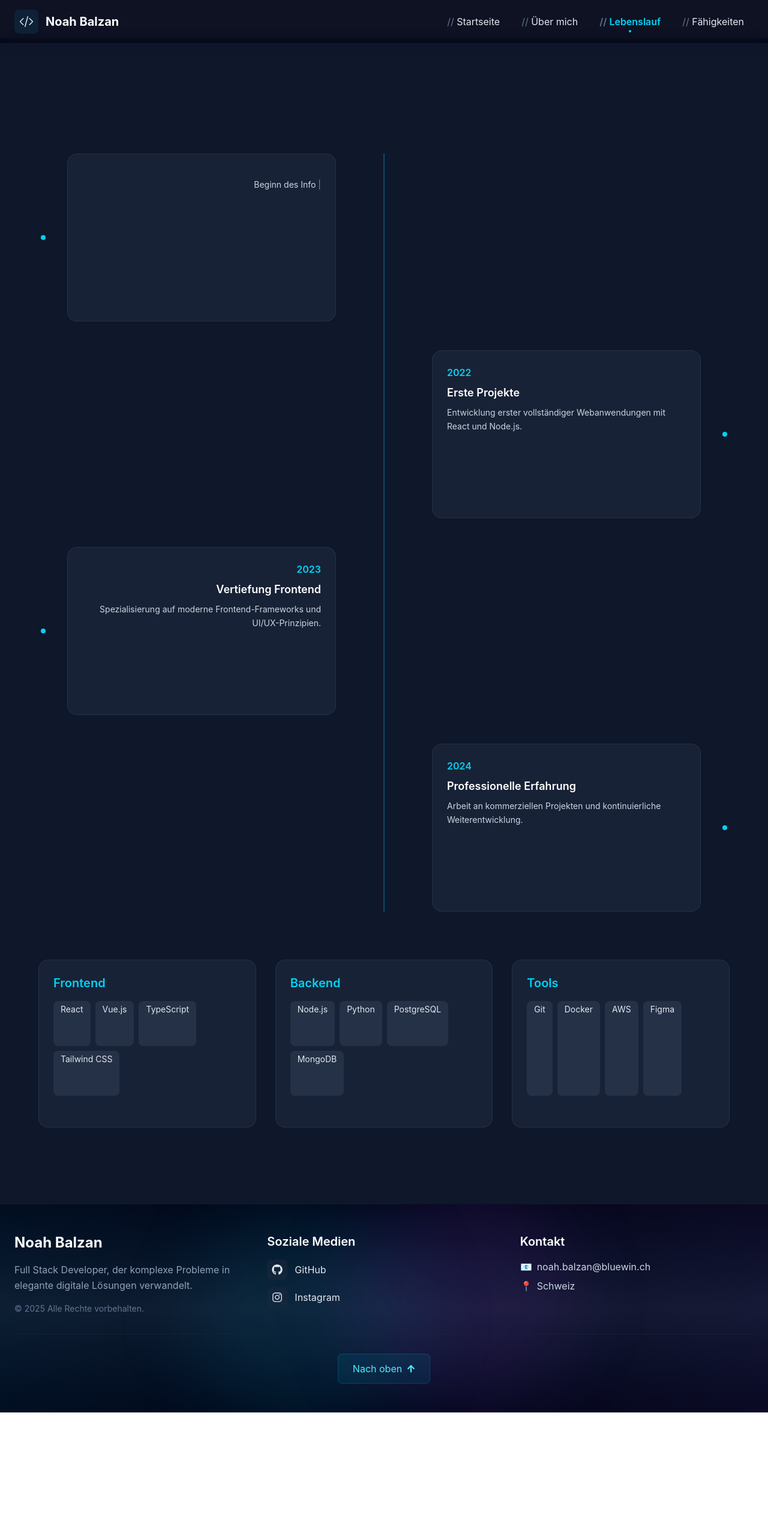
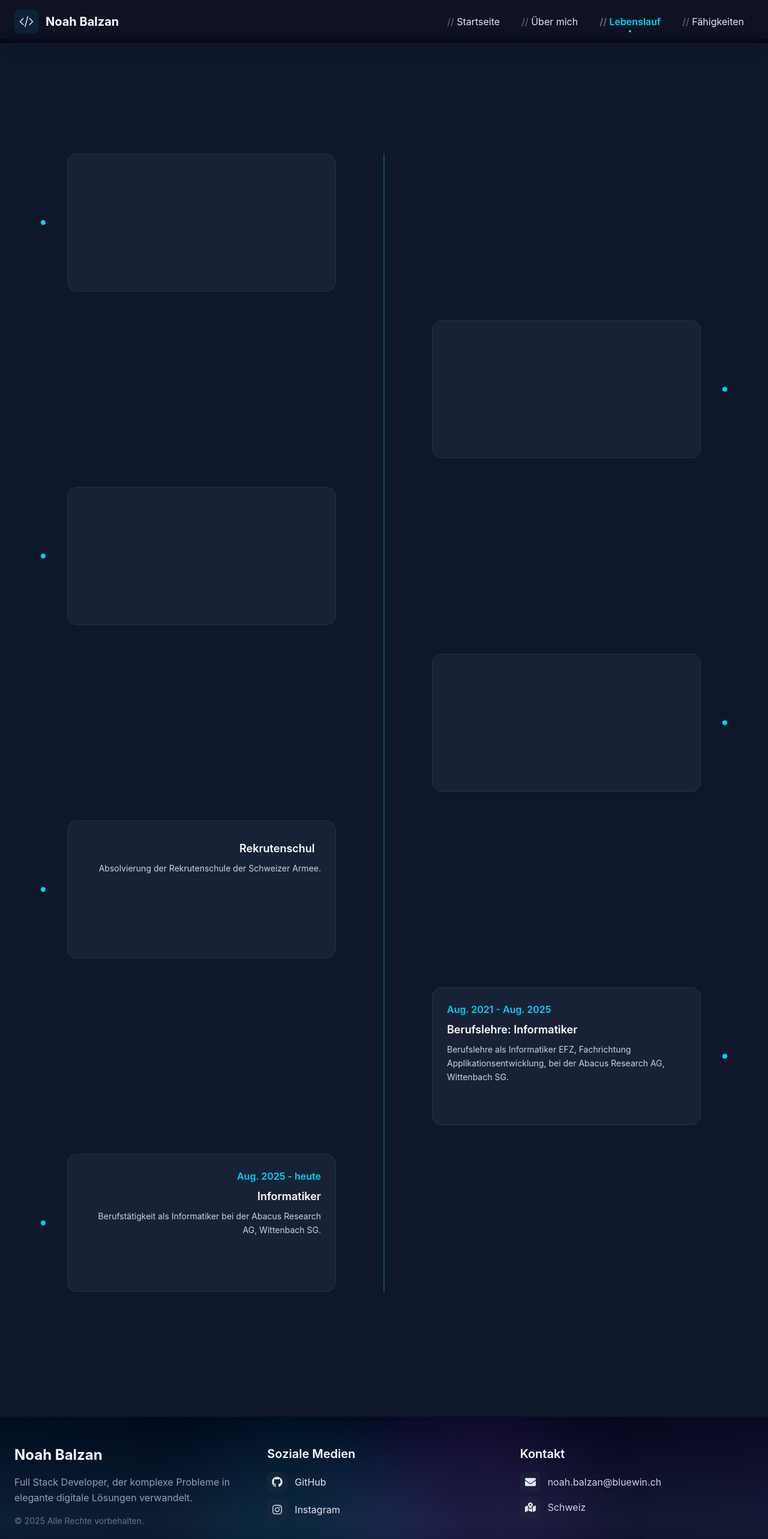
Before and after one commit to NoBa28/Portfolio_Template, a React (Vite) app: page /cv in a window 1280 px wide. Shown: the top 2566 px of the page at 60% size. Before the commit the page ends 2355 px from the top, so only its background shows below. Built offline with nearby package versions, Linux system fonts and the light colour scheme.

Commit message:
replaced: emojis with icons, some placeholder text

```diff
--- a/src/components/Footer.jsx
+++ b/src/components/Footer.jsx
@@ -1,8 +1,14 @@
-import { FaInstagram, FaGithub, FaArrowUp } from "react-icons/fa";
+import {
+  FaInstagram,
+  FaGithub,
+  FaArrowUp,
+  FaEnvelope,
+  FaMapMarkedAlt,
+} from "react-icons/fa";
 
 export default function Footer() {
   const scrollToTop = () => {
-    window.scrollTo({ top: 0, behavior: 'smooth' });
+    window.scrollTo({ top: 0, behavior: "smooth" });
   };
 
   return (
@@ -19,7 +25,8 @@ export default function Footer() {
           <div className="space-y-4">
             <h3 className="text-2xl font-bold text-white">Noah Balzan</h3>
             <p className="text-slate-400 leading-relaxed">
-              Full Stack Developer, der komplexe Probleme in elegante digitale Lösungen verwandelt.
+              Full Stack Developer, der komplexe Probleme in elegante digitale
+              Lösungen verwandelt.
             </p>
             <p className="text-sm text-slate-500">
               &copy; {new Date().getFullYear()} Alle Rechte vorbehalten.
@@ -28,7 +35,9 @@ export default function Footer() {
 
           {/* Social Media */}
           <div className="space-y-4">
-            <h3 className="text-xl font-semibold text-white mb-4">Soziale Medien</h3>
+            <h3 className="text-xl font-semibold text-white mb-4">
+              Soziale Medien
+            </h3>
             <div className="space-y-3">
               <a
                 href="https://github.com/NoBa28"
@@ -59,12 +68,19 @@ export default function Footer() {
           <div className="space-y-4">
             <h3 className="text-xl font-semibold text-white mb-4">Kontakt</h3>
             <div className="space-y-2">
-              <p className="flex items-center space-x-2">
-                <span className="text-cyan-400">📧</span>
+              <a
+                href="mailto:noah.balzan@bluewin.ch"
+                className="flex items-center space-x-3 hover:text-cyan-400 transition-all duration-300 group"
+              >
+                <div className="p-2 bg-slate-800/50 rounded-lg group-hover:bg-cyan-500/10 transition-colors">
+                  <FaEnvelope size={18} />
+                </div>
                 <span className="text-slate-300">noah.balzan@bluewin.ch</span>
-              </p>
-              <p className="flex items-center space-x-2">
-                <span className="text-cyan-400">📍</span>
+              </a>
+              <p className="flex items-center space-x-3">
+                <div className="p-2 bg-slate-800/50 rounded-lg group-hover:bg-cyan-500/10 transition-colors">
+                  <FaMapMarkedAlt size={18} />
+                </div>
                 <span className="text-slate-300">Schweiz</span>
               </p>
             </div>
@@ -80,7 +96,10 @@ export default function Footer() {
               text-cyan-300 rounded-lg transition-all duration-300 hover:scale-105 group border border-cyan-500/20"
             >
               <span>Nach oben</span>
-              <FaArrowUp className="group-hover:-translate-y-1 transition-transform" size={14} />
+              <FaArrowUp
+                className="group-hover:-translate-y-1 transition-transform"
+                size={14}
+              />
             </button>
           </div>
         </div>
--- a/src/pages/About.jsx
+++ b/src/pages/About.jsx
@@ -2,25 +2,26 @@ import Typewriter from "../components/Typewriter";
 import { SequentialProvider } from "../components/SequentialController";
 import PageContainer from "../components/PageContainer";
 import { TYPE_SPEED_TITLE, TYPE_SPEED_TEXT } from "../constants";
+import { FaBullseye, FaLightbulb, FaUsers, FaBook } from "react-icons/fa";
 
 const values = [
   {
-    icon: "🎯",
+    icon: <FaBullseye className=" text-3xl mb-4" />,
     title: "Präzision",
     description: "Achte auf Details und liefere sauberen, wartbaren Code.",
   },
   {
-    icon: "🚀",
+    icon: <FaLightbulb className=" text-3xl mb-4" />,
     title: "Innovation",
     description: "Halte mich über neue Technologien auf dem Laufenden.",
   },
   {
-    icon: "🤝",
+    icon: <FaUsers className=" text-3xl mb-4" />,
     title: "Zusammenarbeit",
     description: "Werte Teamarbeit und offene Kommunikation.",
   },
   {
-    icon: "📚",
+    icon: <FaBook className=" text-3xl mb-4" />,
     title: "Lernen",
     description: "Lebenslanges Lernen ist der Schlüssel zum Erfolg.",
   },
@@ -188,7 +189,9 @@ export default function About() {
                   border border-slate-700/50 hover:border-cyan-500/30 min-h-[250px] md:min-h-[280px] flex flex-col"
                 >
                   {/* Icon */}
-                  <div className="text-5xl mb-6">{icon}</div>
+                  <div className="flex justify-center items-center mb-4">
+                    {icon}
+                  </div>
 
                   <h3 className="text-xl font-bold mb-3 text-white group-hover:text-cyan-300 transition-colors">
                     <Typewriter
@@ -207,8 +210,10 @@ export default function About() {
                   </p>
 
                   {/* Hover effect accent */}
-                  <div className="mt-6 w-full h-1 bg-gradient-to-r from-cyan-500/0 via-cyan-500/50 to-cyan-500/0
-                    rounded-full opacity-0 group-hover:opacity-100 transition-opacity duration-300"></div>
+                  <div
+                    className="mt-6 w-full h-1 bg-gradient-to-r from-cyan-500/0 via-cyan-500/50 to-cyan-500/0
+                    rounded-full opacity-0 group-hover:opacity-100 transition-opacity duration-300"
+                  ></div>
                 </div>
               ))}
             </div>
@@ -273,8 +278,10 @@ export default function About() {
                   </div>
 
                   {/* Hover effect accent */}
-                   <div className="mt-6 w-full h-1 bg-gradient-to-r from-cyan-500/0 via-cyan-500/50 to-cyan-500/0
-                     rounded-full opacity-0 group-hover:opacity-100 transition-opacity duration-300"></div>
+                  <div
+                    className="mt-6 w-full h-1 bg-gradient-to-r from-cyan-500/0 via-cyan-500/50 to-cyan-500/0
+                     rounded-full opacity-0 group-hover:opacity-100 transition-opacity duration-300"
+                  ></div>
                 </div>
               ))}
             </div>
--- a/src/pages/CV.jsx
+++ b/src/pages/CV.jsx
@@ -5,24 +5,40 @@ import { TYPE_SPEED_TITLE, TYPE_SPEED_TEXT } from "../constants";
 
 const timeline = [
   {
-    year: "2020",
-    title: "Studium",
-    description: "Beginn des Informatikstudiums mit Fokus auf Softwareentwicklung und Webtechnologien."
+    year: "2005 - 2013",
+    title: "Primarschule",
+    description: "Primarschule Notker, Gossau SG."
   },
   {
-    year: "2022",
-    title: "Erste Projekte",
-    description: "Entwicklung erster vollständiger Webanwendungen mit React und Node.js."
+    year: "2013 - 2016",
+    title: "Sekundarschule",
+    description: "Sekundarschule, Oberstufenzentrum Buechenwald, Gossau SG."
   },
   {
-    year: "2023",
-    title: "Vertiefung Frontend",
-    description: "Spezialisierung auf moderne Frontend-Frameworks und UI/UX-Prinzipien."
+    year: "2016 - 2020",
+    title: "Berufslehre: Schreiner",
+    description: "Berufslehre als Schreiner EFZ bei der HR Rechsteiner AG, Gossau SG."
   },
   {
-    year: "2024",
-    title: "Professionelle Erfahrung",
-    description: "Arbeit an kommerziellen Projekten und kontinuierliche Weiterentwicklung."
+    year: "Aug. 2020 - Dez. 2020",
+    title: "Schreiner",
+    description: "Berufstätigkeit als Schreiner bei der Koster Holzwelten AG, Arnegg SG."
+  },
+  {
+    year: "Jan. 2021 - Mai 2021",
+    title: "Rekrutenschule",
+    description: "Absolvierung der Rekrutenschule der Schweizer Armee."
+  },
+  {
+    year: "Aug. 2021 - Aug. 2025",
+    title: "Berufslehre: Informatiker",
+    description:
+      "Berufslehre als Informatiker EFZ, Fachrichtung Applikationsentwicklung, bei der Abacus Research AG, Wittenbach SG."
+  },
+  {
+    year: "Aug. 2025 - heute",
+    title: "Informatiker",
+    description: "Berufstätigkeit als Informatiker bei der Abacus Research AG, Wittenbach SG."
   }
 ];
 
@@ -49,7 +65,7 @@ export default function CV() {
           {/* Description */}
           <p className="text-slate-400 text-center max-w-2xl mx-auto mb-16">
             <Typewriter
-              text="Mein beruflicher Werdegang und technische Expertise im Überblick."
+              text="Meine Grundbildung, Ausbildungen sowie der berufliche Werdegang im Überblick."
               className="typewriter-cursor"
               speed={TYPE_SPEED_TEXT}
             />
@@ -86,7 +102,7 @@ export default function CV() {
                     } text-center md:text-left`}>
                        <div className="group bg-slate-800/70 backdrop-blur rounded-2xl p-6
                          hover:shadow-2xl hover:shadow-cyan-500/20 transition-all duration-300 hover:-translate-y-2
-                         border border-slate-700/50 hover:border-cyan-500/30 min-h-[250px] md:min-h-[280px] flex flex-col">
+                         border border-slate-700/50 hover:border-cyan-500/30 min-h-[220px] md:min-h-[230px] flex flex-col">
                          <div className="text-cyan-400 font-semibold mb-2">
                            <Typewriter
                              text={year}
@@ -119,41 +135,6 @@ export default function CV() {
               </div>
             </div>
           </div>
-
-          {/* Skills Overview */}
-          <div className="grid gap-8 md:grid-cols-3">
-             {skills.map(({ category, items }) => (
-               <div
-                 key={category}
-                 className="group bg-slate-800/70 backdrop-blur rounded-2xl p-6
-                 hover:shadow-2xl hover:shadow-cyan-500/20 transition-all duration-300 hover:-translate-y-2
-                 border border-slate-700/50 hover:border-cyan-500/30 min-h-[250px] md:min-h-[280px] flex flex-col"
-               >
-                 <h3 className="text-xl font-semibold mb-4 text-cyan-400">
-                   <Typewriter
-                     text={category}
-                     className="typewriter-cursor"
-                     speed={TYPE_SPEED_TITLE}
-                   />
-                 </h3>
-                 <div className="flex flex-wrap gap-2 flex-1">
-                   {items.map((skill) => (
-                     <span
-                       key={skill}
-                       className="px-3 py-1 bg-slate-700/50 text-slate-200 rounded-lg text-sm
-                       hover:bg-cyan-400/20 hover:text-cyan-300 transition-colors"
-                     >
-                       {skill}
-                     </span>
-                   ))}
-                 </div>
-
-                 {/* Hover effect accent */}
-                 <div className="mt-6 w-full h-1 bg-gradient-to-r from-cyan-500/0 via-cyan-500/50 to-cyan-500/0
-                   rounded-full opacity-0 group-hover:opacity-100 transition-opacity duration-300"></div>
-               </div>
-             ))}
-          </div>
         </section>
       </PageContainer>
     </SequentialProvider>
--- a/src/pages/Home.jsx
+++ b/src/pages/Home.jsx
@@ -1,7 +1,15 @@
 import Typewriter from "../components/Typewriter";
 import { SequentialProvider } from "../components/SequentialController";
 import PageContainer from "../components/PageContainer";
-import { FaChevronDown } from "react-icons/fa";
+import {
+  FaChevronDown,
+  FaChartBar,
+  FaCode,
+  FaRocket,
+  FaReact,
+  FaCheckCircle,
+  FaPaintBrush,
+} from "react-icons/fa";
 import {
   TYPE_SPEED_HERO,
   TYPE_SPEED_TEXT,
@@ -11,35 +19,35 @@ import {
 const stats = [
   { number: "50+", label: "Projekte abgeschlossen" },
   { number: "3+", label: "Jahre Erfahrung" },
-  { number: "100%", label: "Kundenzufriedenheit" }
+  { number: "100%", label: "Kundenzufriedenheit" },
 ];
 
 const testimonials = [
   {
     text: "Noah's Arbeit ist außergewöhnlich. Sauberer Code und kreative Lösungen.",
-    author: "Projektmanager, TechCorp"
+    author: "Projektmanager, TechCorp",
   },
   {
     text: "Professionell, zuverlässig und immer pünktlich. Sehr empfehlenswert!",
-    author: "CEO, StartupXYZ"
-  }
+    author: "CEO, StartupXYZ",
+  },
 ];
 
 const focusCards = [
   {
     title: "Frontend",
     text: "Moderne React-Anwendungen mit TypeScript, Tailwind CSS und optimierter Performance.",
-    icon: "⚛️"
+    icon: <FaReact className=" text-3xl mb-4" />,
   },
   {
     title: "Code Quality",
     text: "Sauberer, wartbarer Code mit Fokus auf Testing, Dokumentation und Best Practices.",
-    icon: "🎯"
+    icon: <FaCheckCircle className=" text-3xl mb-4" />,
   },
   {
     title: "UX & Design",
     text: "Benutzerzentrierte Designs mit intuitiver Navigation und ansprechender Ästhetik.",
-    icon: "🎨"
+    icon: <FaPaintBrush className=" text-3xl mb-4" />,
   },
 ];
 
@@ -47,7 +55,7 @@ export default function Home() {
   const scrollToNextSection = () => {
     window.scrollTo({
       top: window.innerHeight,
-      behavior: 'smooth'
+      behavior: "smooth",
     });
   };
 
@@ -83,7 +91,7 @@ export default function Home() {
 
           <p className="text-sm md:text-lg text-slate-400 max-w-2xl mx-auto mb-6 md:mb-12 leading-relaxed line-clamp-4">
             <Typewriter
-              text="Spezialisiert auf moderne Webtechnologien, skalierbare Architekturen und benutzerzentrierte Designs."
+              text="Spezialisiert auf Entwicklung und Erweiterung von Businessoftware mit Fokus auf ERP-Systeme im Unternehmensumfeld."
               className="typewriter-cursor"
               speed={TYPE_SPEED_TEXT}
             />
@@ -91,16 +99,20 @@ export default function Home() {
 
           {/* CTA Buttons */}
           <div className="flex flex-row gap-3 md:gap-4 justify-center items-center">
-            <button className="px-4 py-2 md:px-8 md:py-4 bg-cyan-500 hover:bg-cyan-400 text-slate-900 font-semibold rounded-lg md:rounded-xl
-              text-xs md:text-base transition-all duration-300 hover:shadow-lg hover:shadow-cyan-500/25 hover:scale-105">
+            <button
+              className="px-4 py-2 md:px-8 md:py-4 bg-cyan-500 hover:bg-cyan-400 text-slate-900 font-semibold rounded-lg md:rounded-xl
+              text-xs md:text-base transition-all duration-300 hover:shadow-lg hover:shadow-cyan-500/25 hover:scale-105"
+            >
               <Typewriter
                 text="Projekte"
                 className="typewriter-cursor"
                 speed={TYPE_SPEED_TEXT}
               />
             </button>
-            <button className="px-4 py-2 md:px-8 md:py-4 border border-cyan-500/50 text-cyan-300 hover:bg-cyan-500/10
-              font-semibold rounded-lg md:rounded-xl text-xs md:text-base transition-all duration-300 hover:shadow-lg hover:border-cyan-400">
+            <button
+              className="px-4 py-2 md:px-8 md:py-4 border border-cyan-500/50 text-cyan-300 hover:bg-cyan-500/10
+              font-semibold rounded-lg md:rounded-xl text-xs md:text-base transition-all duration-300 hover:shadow-lg hover:border-cyan-400"
+            >
               <Typewriter
                 text="Über mich"
                 className="typewriter-cursor"
@@ -172,8 +184,8 @@ export default function Home() {
 
             {/* Methodology steps */}
             <div className="grid gap-8 md:grid-cols-3 mt-16">
-              <div className="bg-slate-800/50 backdrop-blur rounded-2xl p-6 border border-slate-700/30 min-h-[160px] md:min-h-[180px] flex flex-col">
-                <div className="text-3xl mb-4">🔍</div>
+              <div className="bg-slate-800/50 backdrop-blur rounded-2xl p-6 border border-slate-700/30 min-h-[160px] md:min-h-[180px] flex flex-col items-center">
+                <FaChartBar className=" text-3xl mb-4" />
                 <h3 className="text-xl font-semibold text-cyan-400 mb-3">
                   <Typewriter
                     text="Analyse"
@@ -189,8 +201,8 @@ export default function Home() {
                   />
                 </p>
               </div>
-              <div className="bg-slate-800/50 backdrop-blur rounded-2xl p-6 border border-slate-700/30 min-h-[160px] md:min-h-[180px] flex flex-col">
-                <div className="text-3xl mb-4">⚡</div>
+              <div className="bg-slate-800/50 backdrop-blur rounded-2xl p-6 border border-slate-700/30 min-h-[160px] md:min-h-[180px] flex flex-col items-center">
+                <FaCode className="text-3xl mb-4" />
                 <h3 className="text-xl font-semibold text-cyan-400 mb-3">
                   <Typewriter
                     text="Entwicklung"
@@ -206,8 +218,8 @@ export default function Home() {
                   />
                 </p>
               </div>
-              <div className="bg-slate-800/50 backdrop-blur rounded-2xl p-6 border border-slate-700/30 min-h-[160px] md:min-h-[180px] flex flex-col">
-                <div className="text-3xl mb-4">🚀</div>
+              <div className="bg-slate-800/50 backdrop-blur rounded-2xl p-6 border border-slate-700/30 min-h-[160px] md:min-h-[180px] flex flex-col items-center">
+                <FaRocket className="text-3xl mb-4" />
                 <h3 className="text-xl font-semibold text-cyan-400 mb-3">
                   <Typewriter
                     text="Optimierung"
@@ -240,7 +252,10 @@ export default function Home() {
 
             <div className="grid gap-8 md:grid-cols-2">
               {testimonials.map(({ text, author }) => (
-                <div key={author} className="bg-slate-800/70 backdrop-blur rounded-2xl p-8 border border-slate-700/50 min-h-[200px] flex flex-col">
+                <div
+                  key={author}
+                  className="bg-slate-800/70 backdrop-blur rounded-2xl p-8 border border-slate-700/50 min-h-[200px] flex flex-col"
+                >
                   <div className="text-cyan-400 text-4xl mb-4">"</div>
                   <p className="text-slate-300 leading-relaxed mb-6 italic flex-1 line-clamp-6">
                     <Typewriter
@@ -290,7 +305,9 @@ export default function Home() {
                   hover:shadow-2xl hover:shadow-cyan-500/20 transition-all duration-300 hover:-translate-y-2
                   border border-slate-700/50 hover:border-cyan-500/30 min-h-[250px] md:min-h-[280px] flex flex-col"
                 >
-                  <div className="text-4xl mb-4">{icon}</div>
+                  <div className="flex justify-center items-center mb-4">
+                    {icon}
+                  </div>
                   <h3 className="text-xl font-bold text-cyan-400 mb-4">
                     <Typewriter
                       text={title}
@@ -307,8 +324,10 @@ export default function Home() {
                   </p>
 
                   {/* Hover effect accent */}
-                  <div className="mt-6 w-full h-1 bg-gradient-to-r from-cyan-500/0 via-cyan-500/50 to-cyan-500/0
-                    rounded-full opacity-0 group-hover:opacity-100 transition-opacity duration-300"></div>
+                  <div
+                    className="mt-6 w-full h-1 bg-gradient-to-r from-cyan-500/0 via-cyan-500/50 to-cyan-500/0
+                    rounded-full opacity-0 group-hover:opacity-100 transition-opacity duration-300"
+                  ></div>
                 </div>
               ))}
             </div>
--- a/src/pages/Skills.jsx
+++ b/src/pages/Skills.jsx
@@ -2,41 +2,42 @@ import Typewriter from "../components/Typewriter";
 import { SequentialProvider } from "../components/SequentialController";
 import PageContainer from "../components/PageContainer";
 import { TYPE_SPEED_TITLE, TYPE_SPEED_TEXT } from "../constants";
+import { FaLaptopCode, FaGlobe, FaDatabase } from "react-icons/fa";
 
 const skillCategories = [
   {
     category: "Programmiersprachen",
-    icon: "💻",
+    icon: <FaLaptopCode className=" text-3xl mb-4" />,
     skills: [
       { name: "Java", level: 5 },
       { name: "C", level: 5 },
       { name: "C#", level: 4 },
       { name: "JavaScript", level: 4 },
       { name: "Python", level: 2 },
-    ]
+    ],
   },
   {
     category: "Web-Technologien",
-    icon: "🌐",
+    icon: <FaGlobe className=" text-3xl mb-4" />,
     skills: [
       { name: "React", level: 3 },
       { name: "Node.js", level: 3 },
       { name: "HTML5", level: 3 },
       { name: "CSS3", level: 3 },
       { name: "Tailwind CSS", level: 3 },
-    ]
+    ],
   },
   {
     category: "Datenbanken & Tools",
-    icon: "🛠️",
+    icon: <FaDatabase className=" text-3xl mb-4" />,
     skills: [
       { name: "SQL", level: 5 },
       { name: "NoSQL", level: 4 },
       { name: "C-tree", level: 5 },
       { name: "Git / GitHub", level: 4 },
       { name: "SVN (TortoiseSVN)", level: 4 },
-    ]
-  }
+    ],
+  },
 ];
 
 function Stars({ level }) {
@@ -103,7 +104,10 @@ export default function Skills() {
                 {/* Skills List */}
                 <div className="space-y-4 flex-1">
                   {skills.map(({ name, level }) => (
-                     <div key={name} className="flex items-center justify-between">
+                    <div
+                      key={name}
+                      className="flex items-center justify-between"
+                    >
                       <span className="text-slate-300 text-sm font-medium">
                         <Typewriter
                           text={name}
@@ -117,8 +121,10 @@ export default function Skills() {
                 </div>
 
                 {/* Hover effect accent */}
-                 <div className="mt-6 w-full h-1 bg-gradient-to-r from-cyan-500/0 via-cyan-500/50 to-cyan-500/0
-                   rounded-full opacity-0 group-hover:opacity-100 transition-opacity duration-300"></div>
+                <div
+                  className="mt-6 w-full h-1 bg-gradient-to-r from-cyan-500/0 via-cyan-500/50 to-cyan-500/0
+                   rounded-full opacity-0 group-hover:opacity-100 transition-opacity duration-300"
+                ></div>
               </div>
             ))}
           </div>
```
Also changed, not shown: 2 other files (tests, documents, lock files or other folders). Lines whose indentation alone changed are shown as unchanged.
